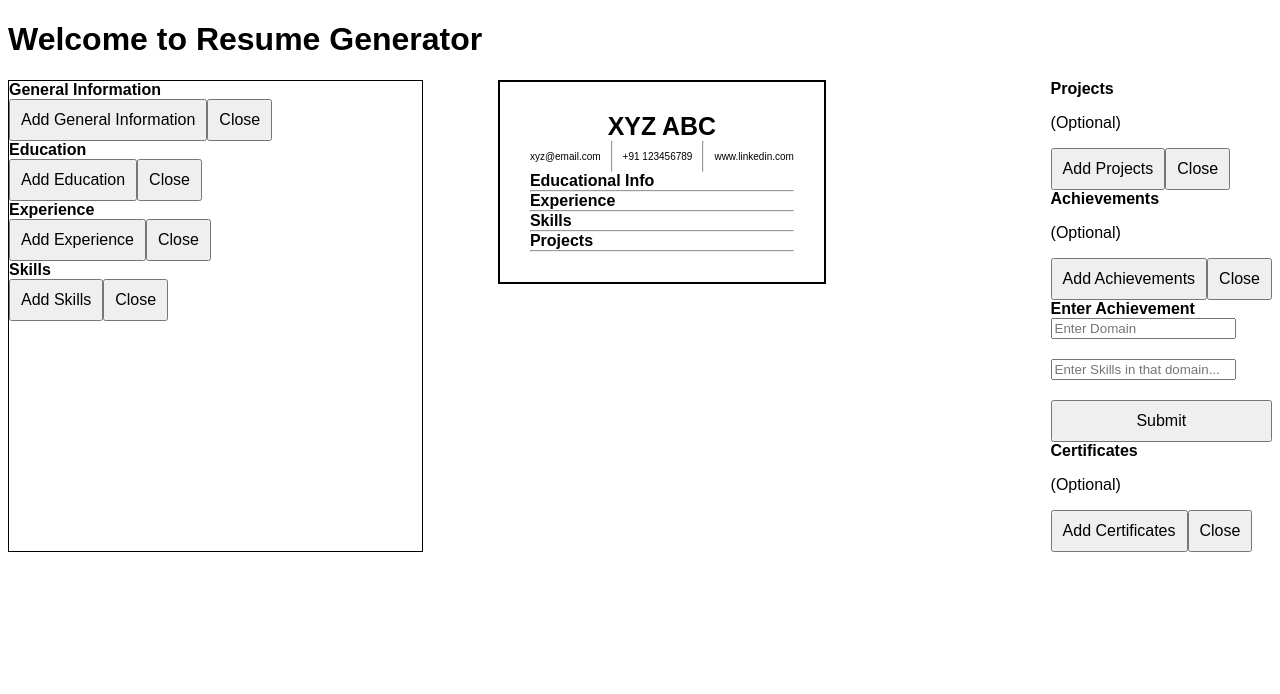
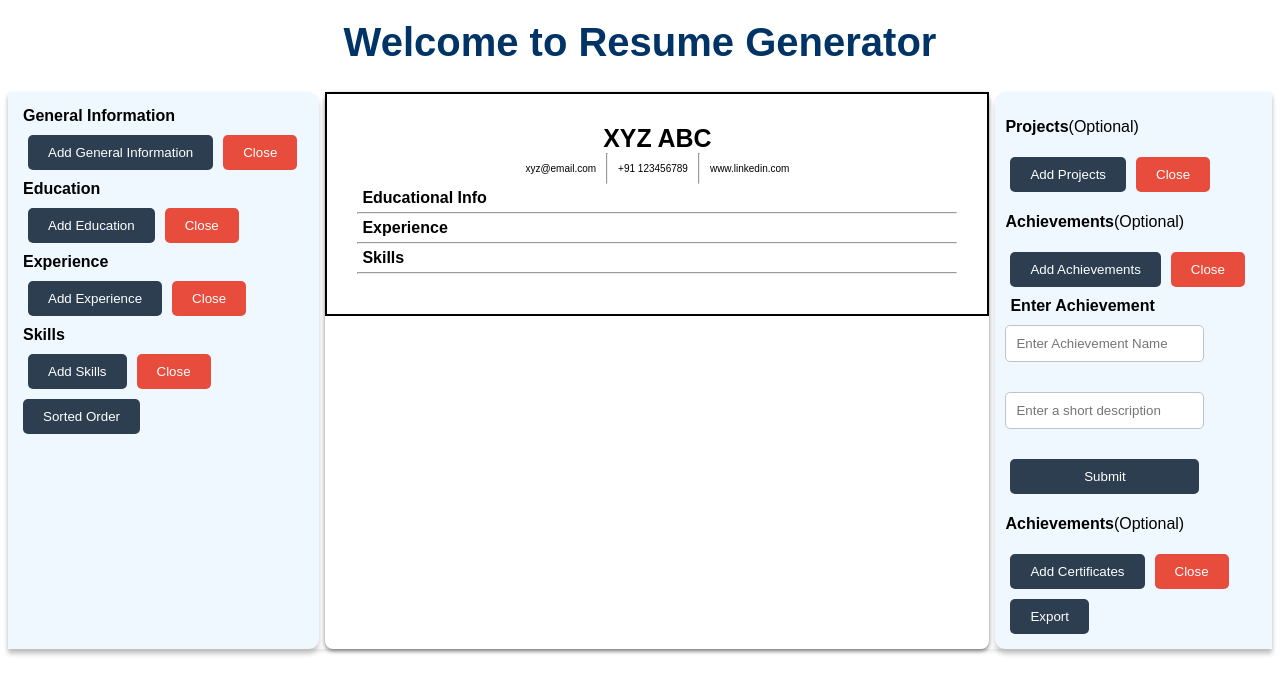
Before and after one commit to Viv-Dave/resumegenerator, a React (Vite) app in the folder y/: page / in a window 1280 px wide. Both pictures are taken after a click on the button "Add Achievements". Shown: the top 694 px of the page. Built offline with nearby package versions, Linux system fonts and the light colour scheme.

Commit message:
80% work done, export function and Sort Order and Delete left

```diff
--- a/y/src/components/App.jsx
+++ b/y/src/components/App.jsx
@@ -1,5 +1,6 @@
+import './getInfo.css';
 function Greeting() {
-  return <h1>Welcome to Resume Generator</h1>
+  return <h1 className='heading'>Welcome to Resume Generator</h1>
 }
 
 export default Greeting
--- a/y/src/components/displayInfo.jsx
+++ b/y/src/components/displayInfo.jsx
@@ -1,6 +1,20 @@
 // import { useState } from 'react'
 import './resume.css'
-export default function DisplayInfo({personalInfo, educationInfo, experienceInfo, skillInfo, EduItems, ExpItems, SkillItems, projectInfo, ProjectItems}) {
+export default function DisplayInfo({
+            personalInfo,
+            educationInfo,
+            experienceInfo,
+            skillInfo,
+            EduItems,
+            ExpItems,
+            SkillItems,
+            projectInfo,
+            ProjectItems,
+            CertificateItems,
+            CertificateInfo,
+            AchievementsItems,
+            AchievementsInfo,
+        }) {
     return (
         <div className="resume">
             {personalInfo ? (
@@ -38,15 +52,14 @@ export default function DisplayInfo({personalInfo, educationInfo, experienceInfo
                             <div key={index}>
                                 <div className='educationInfo'>
                                 <div>
-                                    <p>{item.School}</p>
-                                    <p>{item.FieldofStudy}, Grade: {item.Grade}</p>
+                                    <p><strong>{item.School}</strong></p>
+                                    <p><em>{item.FieldofStudy}, Grade: {item.Grade}</em></p>
                                 </div>
-                                <div>
-                                    <p>{item.Location}</p>
-                                    <p>{item.StartDate} - {item.EndDate}</p>
+                                <div className='location'>
+                                    <p><strong>{item.Location}</strong></p>
+                                    <p><em>{item.StartDate} - {item.EndDate}</em></p>
                                 </div>
                                 </div>
-                            <br />
                             </div>
                             ))}
                         </div>
@@ -62,18 +75,18 @@ export default function DisplayInfo({personalInfo, educationInfo, experienceInfo
             <hr></hr>
             {experienceInfo ? (
                 <>
-                <div className='displayExperience'>
+                <div className='education'>
                     <div>
                     {ExpItems.map((item, index) => (
                             <div key={index}>
                                 <div className='educationInfo'>
                                 <div>
-                                    <p>{item.CompanyName}</p>
-                                    <p>{item.Position}</p>
+                                    <p><strong>{item.CompanyName}</strong></p>
+                                    <p><em>{item.Position}</em></p>
                                 </div>
-                                <div>
-                                    <p>{item.Location}</p>
-                                    <p>{item.StartDate} - {item.EndDate}</p>
+                                <div className='location secondary'>
+                                    <p><strong>{item.Location}</strong></p>
+                                    <p><em>{item.StartDate} - {item.EndDate}</em></p>
                                 </div>
                                 </div>
                             <br />
@@ -107,18 +120,51 @@ export default function DisplayInfo({personalInfo, educationInfo, experienceInfo
                 </div>
             )
             }
-
               {projectInfo && (
                 <div className='project-info'>
-                    <h3>Projects</h3>
-                    <hr />
+
                     {ProjectItems.map((project, index) => (
                         <div key={index} className='project-item'>
+                            <h3>Projects</h3>
+                            <hr />
+                            <div className='displaySkills'>
+                            <p><strong>{project.ProjectName}</strong> [{project.ProjectLink}]</p>
+                            <p>{project.ProjectDes}</p>
 
-                            <p><strong>{project.ProjectName}</strong></p>
-                            <p>{project.ProjectDes}</p>
-                            <p>{project.ProjectLink}</p>
+                            </div>
                         </div>
+                    ))}
+                </div>
+            )}
+             {CertificateInfo && (
+                <div className='project-info'>
+
+                    {CertificateItems.map((certificate, index) => (
+                        <div key={index} className='project-item'>
+                            <h3>Certificates</h3>
+                            <hr />
+                            <div className='displaySkills'>
+                            <p><strong>{certificate.CertificateName}</strong> [{certificate.Grantedby}]</p>
+                            <p>{certificate.Date}</p>
+                            <p>{certificate.CertID}</p>
+                            </div>
+                        </div>
+                    ))}
+                </div>
+            )}
+             {AchievementsInfo && (
+                <div className='project-info'>
+
+                    {AchievementsItems.map((achievement, index) => (
+                        <div key={index} className='project-item'>
+                            <h3>Achievements</h3>
+                            <hr />
+                            <div className='displaySkills'>
+                            <p><strong>{achievement.Name}</strong></p>
+                            <p>{achievement.Description}</p>
+                            </div>
+                        </div>
+
                     ))}
                 </div>
             )}
--- a/y/src/components/getInfo.css
+++ b/y/src/components/getInfo.css
@@ -1,12 +1,21 @@
+.heading {
+    font-size: 2.5em;
+  color: #003366;
+  text-align: center; /* Centers the heading */
+  margin-top: 20px; /* Adds some space at the top */
+  font-family: 'Arial', sans-serif; /* Sets a professional font */
+}
 .container {
    display: grid;
    grid-auto-flow: column;
+   background-color: #ffffff;
+   box-shadow: 0 2px 4px rgba(0, 0, 0, 0.1);
 
 }
-.Optional {
-    justify-self: end;
-}
 .cv-container {
+    background-color: #FFFFFF;
+    border-radius: 8px;
+    box-shadow: 0 2px 4px rgba(0, 0, 0, 0.5);
     justify-self: center;
 }
 form {
@@ -15,12 +24,71 @@ form {
     gap:20px;
 }
 .button-container {
-    border: 1px solid black;
+    background-color: #f0f8ff;
+    border-top-right-radius: 10px;
+    border-bottom-right-radius: 10px;
+    display: flex;
+    flex-direction: column;
+    align-items:first baseline;
+    justify-content:flex-start;
+    box-shadow: 0px 5px 5px rgba(0, 0, 0, 0.2);
+    padding: 10px;
+}
+.Optional {
+    background-color: #f0f8ff;
+    border-top-left-radius: 10px;
+    border-bottom-left-radius: 10px;
+    display: flex;
+    flex-direction: column;
+    align-items:first baseline;
+    justify-content:flex-start;
+    box-shadow: 0px 5px 5px rgba(0, 0, 0, 0.2);
+    padding: 10px;
+
 }
 button {
-    font-size: 16px;
-    padding: 10px;
+    border: none;
+    padding: 10px 20px;
+    margin: 5px;
+    cursor: pointer;
+    border-radius: 5px;
+    transition: background-color 0.3s;
+    background-color: #2C3E50;
+    color: white;
+    transition: transform 0.3s ease;
+}
+.button-secondary {
+    background-color: #E74C3C;
+}
+button:hover {
+    background-color: #34495E;
+    transform: scale(1.1);
+
 }
 .submit-button {
     width: max-content;
 }
+.button-secondary:hover {
+    background-color: #C0392B;
+}
+form input,
+form select,
+form textarea {
+    width: 100%;
+    padding: 10px;
+    margin: 5px 0;
+    border: 1px solid #BDC3C7;
+    border-radius: 5px;
+    box-sizing: border-box;
+}
+
+form input:focus,
+form select:focus,
+form textarea:focus {
+    border-color: #2C3E50;
+    outline: none;
+}
+.export {
+    margin: 40;
+    justify-self: center;
+}
--- a/y/src/components/getInfo.jsx
+++ b/y/src/components/getInfo.jsx
@@ -29,41 +29,55 @@ export default function GetInfo() {
     const [experienceInfo, setExperienceInfo] = useState({CompanyName: '', Position: '', StartDate:'', EndDate:'', Location:''});
     const [skillInfo, setSkillInfo] = useState({SkillDmain:'', Skills:''});
     const [projectInfo, setProjectInfo] = useState({ProjectName:'', ProjectDes:'', ProjectLink:''})
-    const [AchievementsInfo, setAchievementInfo] = useState({AchievementName: '', Description: ''})
+    const [AchievementsInfo, setAchievementInfo] = useState({Name: '', Description: ''})
     const [CertificateInfo, setCertificateInfo] = useState({CertificateName:'', Grantedby:'', CertID:'', Date:''})
-
 
     const [EduItems, setEduItems] = useState([]);
     const [ExpItems, setExpItems] = useState([]);
     const [SkillItems, setSkillItems] = useState([]);
     const [ProjectItems, setProjectItems] = useState([]);
+    const [CertificateItems, setCertificateItems] = useState([]);
+    const [AchievementsItems, setAchievementItems] = useState([]);
+
+    const handleDelete = (type, index) => {
+        setCertificateItems(CertificateItems.filter((_, i) => i !== index));
+    }
     return (
         <div className="container">
             <div className='button-container'>
                 <h3>General Information</h3>
+                <div>
                 <button onClick={openForm}>Add General Information</button>
-                <button onClick={()=>setIsOpen(false)}>Close</button>
+                <button onClick={()=>setIsOpen(false)} className='button-secondary'>Close</button>
+                </div>
                 <div className="renderHere" id="Form1">
-                    {open1 && <GeneralForm setPersonalInfo={setPersonalInfo} personalInfo={personalInfo}/>}
+                    {open1 && <GeneralForm setPersonalInfo={setPersonalInfo} personalInfo={personalInfo} setIsOpen={setIsOpen}/>}
                 </div>
                 <h3>Education</h3>
+                <div>
                 <button onClick={openForm2}>Add Education</button>
-                <button onClick={()=>setIsOpen2(false)}>Close</button>
+                <button onClick={()=>setIsOpen2(false)} className='button-secondary'>Close</button>
+                </div>
                 <div className="renderHere" id="Form2">
                     {open2 && <EducationForm setEducationInfo= {setEducationInfo} setEduItems={setEduItems} EduItems={EduItems} educationInfo={educationInfo}/>}
                 </div>
                 <h3>Experience</h3>
+                <div>
                 <button onClick={openForm3}>Add Experience</button>
-                <button onClick={()=>setIsOpen3(false)}>Close</button>
+                <button onClick={()=>setIsOpen3(false)} className='button-secondary'>Close</button>
+                </div>
                 <div className="renderHere" id="Form3">
                     {open3 && <ExperienceForm setExperienceInfo={setExperienceInfo} setExpItems={setExpItems} experienceInfo={experienceInfo} ExpItems={ExpItems}/>}
                 </div>
                 <h3>Skills</h3>
+                <div>
                 <button onClick={openForm4}>Add Skills</button>
-                <button onClick={()=>setIsOpen4(false)}>Close</button>
+                <button onClick={()=>setIsOpen4(false)} className='button-secondary'>Close</button>
+                </div>
                 <div className="renderHere" id="Form4">
                     {open4  && <SkillForm setSkillInfo={setSkillInfo} skillInfo={skillInfo} SkillItems={SkillItems} setSkillItems={setSkillItems}/>}
                 </div>
+                <button>Sorted Order</button>
             </div>
             <div className='cv-container'>
                 <DisplayInfo
@@ -78,30 +92,42 @@ export default function GetInfo() {
                 CertificateInfo={CertificateInfo}
                 SkillItems={SkillItems}
                 ProjectItems={ProjectItems}
+                CertificateItems={CertificateItems}
+                AchievementsItems={AchievementsItems}
+                handleDelete={handleDelete}
                 />
             </div>
             <div className='Optional'>
 
-            <h3>Projects</h3><p>(Optional)</p>
-                <button onClick={openForm5}>Add Projects</button>
-                <button onClick={()=>setIsOpen5(false)}>Close</button>
+            <p><strong>Projects</strong>(Optional)</p>
+            <div>
+            <button onClick={openForm5}>Add Projects</button>
+            <button onClick={()=>setIsOpen5(false)} className='button-secondary'>Close</button>
+            </div>
                 <div>
                     {open5 && <ProjectForm setProjectInfo={setProjectInfo} projectInfo={projectInfo} ProjectItems={ProjectItems} setProjectItems={setProjectItems}/>}
                 </div>
-                <h3>Achievements</h3><p>(Optional)</p>
-                <button onClick={openForm6}>Add Achievements</button>
-                <button onClick={()=>setIsOpen6(false)}>Close</button>
+                <p><strong>Achievements</strong>(Optional)</p>
+            <div>
+            <button onClick={openForm6}>Add Achievements</button>
+            <button onClick={()=>setIsOpen6(false)} className='button-secondary'>Close</button>
+            </div>
                 <div>
-                    {open6 && <AchievementForm setAchievementInfo={setAchievementInfo}/>}
+                    {open6 && <AchievementForm setAchievementInfo={setAchievementInfo} AchievementsInfo={AchievementsInfo} AchievementsItems={AchievementsItems} setAchievementItems={setAchievementItems}/>}
                 </div>
-                <h3>Certificates</h3><p>(Optional)</p>
-                <button onClick={openForm7}>Add Certificates</button>
-                <button onClick={()=>setIsOpen7(false)}>Close</button>
-                <div>
-                    {open7 && <CertificateForm setCertificateInfo={setCertificateInfo}/>}
-                </div>
+                <p><strong>Achievements</strong>(Optional)</p>
+            <div>
+            <button onClick={openForm7}>Add Certificates</button>
+            <button onClick={()=>setIsOpen7(false)} className='button-secondary'>Close</button>
             </div>
 
+                <div>
+                    {open7 && <CertificateForm setCertificateInfo={setCertificateInfo} CertificateInfo={CertificateInfo} CertificateItems={CertificateItems} setCertificateItems={setCertificateItems}/>}
+                </div>
+                <div>
+                <button className='export'>Export</button>
+            </div>
+            </div>
         </div>
 
     );
--- a/y/src/components/renderForm.jsx
+++ b/y/src/components/renderForm.jsx
@@ -1,3 +1,4 @@
+import { useEffect}  from "react";
 export function GeneralForm({setPersonalInfo}) {
     const handleSubmit = (e) => {
             e.preventDefault();
@@ -45,6 +46,7 @@ export function EducationForm({setEducationInfo, setEduItems, EduItems, educatio
         e.preventDefault();
         setEduItems([...EduItems, educationInfo])
         setEducationInfo({School:'', FieldofStudy: '', StartDate:'', EndDate:'', Location:'', Grade:''});
+        localStorage.setItem('eduItems', JSON.stringify([...EduItems, educationInfo]));
         console.log(educationInfo)
     }
     return (
@@ -143,18 +145,32 @@ export function SkillForm({setSkillInfo, skillInfo, SkillItems, setSkillItems})
         </div>
     )
 }
-export function AchievementForm () {
+export function AchievementForm ({setAchievementInfo, AchievementsInfo, AchievementsItems, setAchievementItems}) {
+    const handleChange = (e) => {
+        const { name, value} = e.target;
+        setAchievementInfo ( {
+            ...AchievementsInfo,
+            [name]: value,
+        })
+    }
+    const handleSubmit = (e) => {
+        e.preventDefault();
+        setAchievementItems([...AchievementsItems, AchievementsInfo])
+        setAchievementInfo({Name:'', Description:''});
+        console.log(AchievementsInfo)
+    }
+
     return (
         <div>
             <h3>
                 Enter Achievement
             </h3>
-            <form action="#" method="get">
-                <label htmlFor="SkillS Name">
-                    <input type="text" placeholder="Enter Domain" name="Domain"/>
+            <form action="#" method="get" onSubmit={handleSubmit}>
+                <label htmlFor="Achievement Name">
+                    <input type="text" placeholder="Enter Achievement Name" name="Name" value={AchievementsInfo.Name} onChange={handleChange}/>
                 </label>
-                <label htmlFor="Skills">
-                    <input type="text" placeholder="Enter Skills in that domain..." name="Skills"/>
+                <label htmlFor="Description">
+                    <input type="text" placeholder="Enter a short description" name="Description" value={AchievementsInfo.Description} onChange={handleChange}/>
                 </label>
                 <button>Submit</button>
             </form>
@@ -195,19 +211,38 @@ export function ProjectForm ({setProjectInfo, projectInfo, setProjectItems, Proj
         </div>
     )
 }
-export function CertificateForm() {
+export function CertificateForm({setCertificateInfo, CertificateInfo, CertificateItems, setCertificateItems}) {
+    const handleChange = (e) => {
+        const { name, value} = e.target;
+        setCertificateInfo ( {
+            ...CertificateInfo,
+            [name]: value,
+        })
+    }
+    const handleSubmit = (e) => {
+        e.preventDefault();
+        setCertificateItems([...CertificateItems, CertificateInfo])
+        setCertificateInfo({CertificateName:'', Grantedby:'', CertID:'', Date:''});
+        console.log(CertificateInfo)
+    }
     return (
         <div>
             <h3>
                 Enter Certificate
             </h3>
-            <form action="#" method="get">
-                <label htmlFor="SkillS Name">
-                    <input type="text" placeholder="Enter Domain" name="Domain"/>
-                </label>
-                <label htmlFor="Skills">
-                    <input type="text" placeholder="Enter Skills in that domain..." name="Skills"/>
-                </label>
+            <form action="#" method="get" onSubmit={handleSubmit}>
+               <label htmlFor="CertificateName">
+                <input type="text" placeholder="Enter Certificate Name" name="CertificateName" onChange={handleChange} value={CertificateInfo.CertificateName}/>
+               </label>
+               <label htmlFor="GivenBy">
+                <input type="text" placeholder="Enter Issuing Authority" name="Grantedby" onChange={handleChange} value={CertificateInfo.Grantedby}/>
+               </label>
+               <label htmlFor="date">
+                <input type="date" placeholder="Enter Date" name="Date" onChange={handleChange} value={CertificateInfo.Date}/>
+               </label>
+               <label htmlFor="CertID">
+                <input type="text" placeholder="Enter Certificate ID" name="CertID" onChange={handleChange} value={CertificateInfo.CertID}/>
+               </label>
                 <button>Submit</button>
             </form>
         </div>
--- a/y/src/components/resume.css
+++ b/y/src/components/resume.css
@@ -6,7 +6,7 @@ body {
     padding: 30px;
     font-size: 30px;
     height: max-content;
-    width: max-content;
+    width: 20em;
     display: flex;
     flex-direction: column;
     font-family: var(--font-style);
@@ -34,7 +34,7 @@ hr {
 }
 h3 {
     padding: 0;
-    margin: 0;
+    margin: 5px;
     font-size: var(--font-size);
     font-family: var(--font-style);
 }
@@ -51,22 +51,25 @@ h3 {
     font-size: 0.6rem;
 }
 .educationInfo {
-    display: flex;
-    gap: 50px;;
+    display: grid;
+    grid-template-columns: 1fr auto;
+    gap: 350px;
+    align-items: center; /* Vertically aligns items */
+    margin: 0;
+    padding: 0;
 }
-.displayExperience {
-    font-size: var(--font-size);
-    display: flex;
-    gap: 50px;
+.location{
+    text-align: right;
+    margin: -20px;
+    padding: -50px;
 }
 .displaySkills {
-    font-size: var(--font-size);
-    margin: 0;
+    font-size: 0.8rem;
+    padding: 5px;
 }
 .project-item {
     font-size: 0.8rem;
     margin: 0;
-    padding: 0;
 }
 :root {
     --font-size: 1rem;
```
